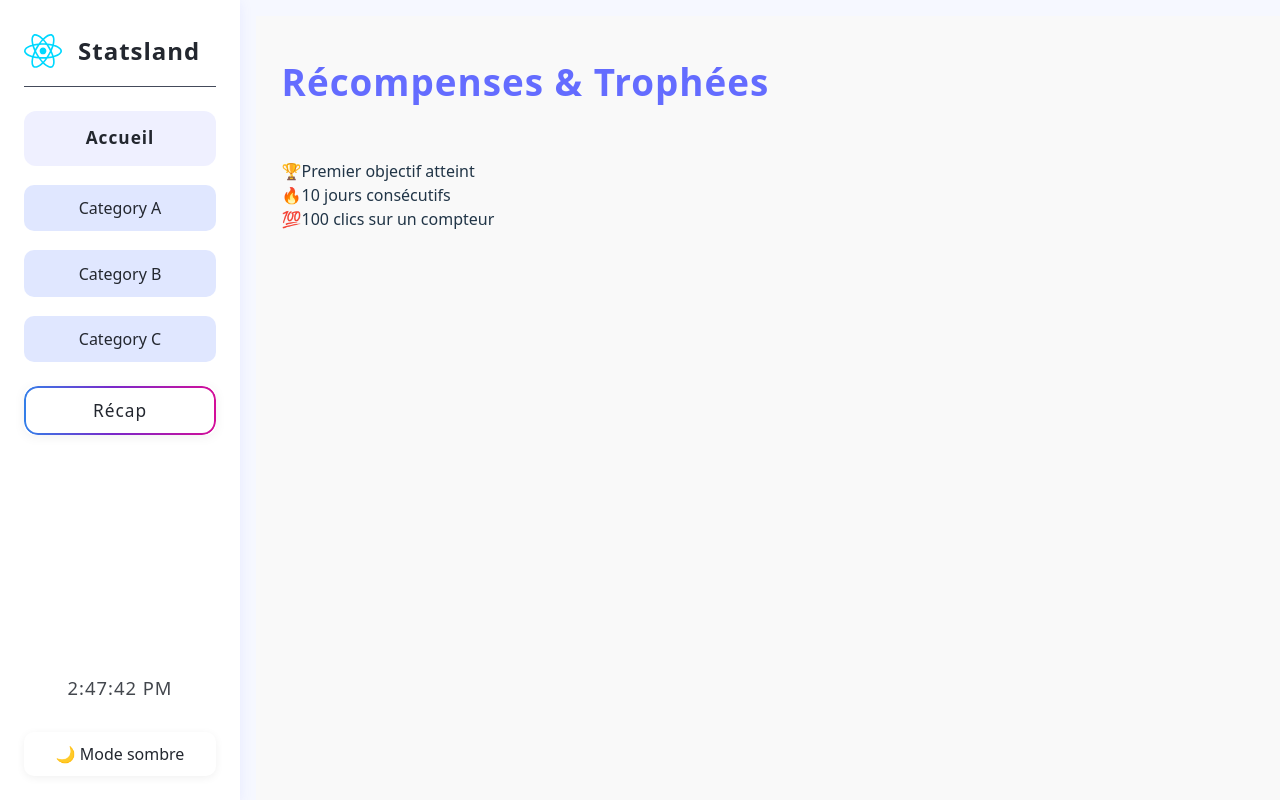
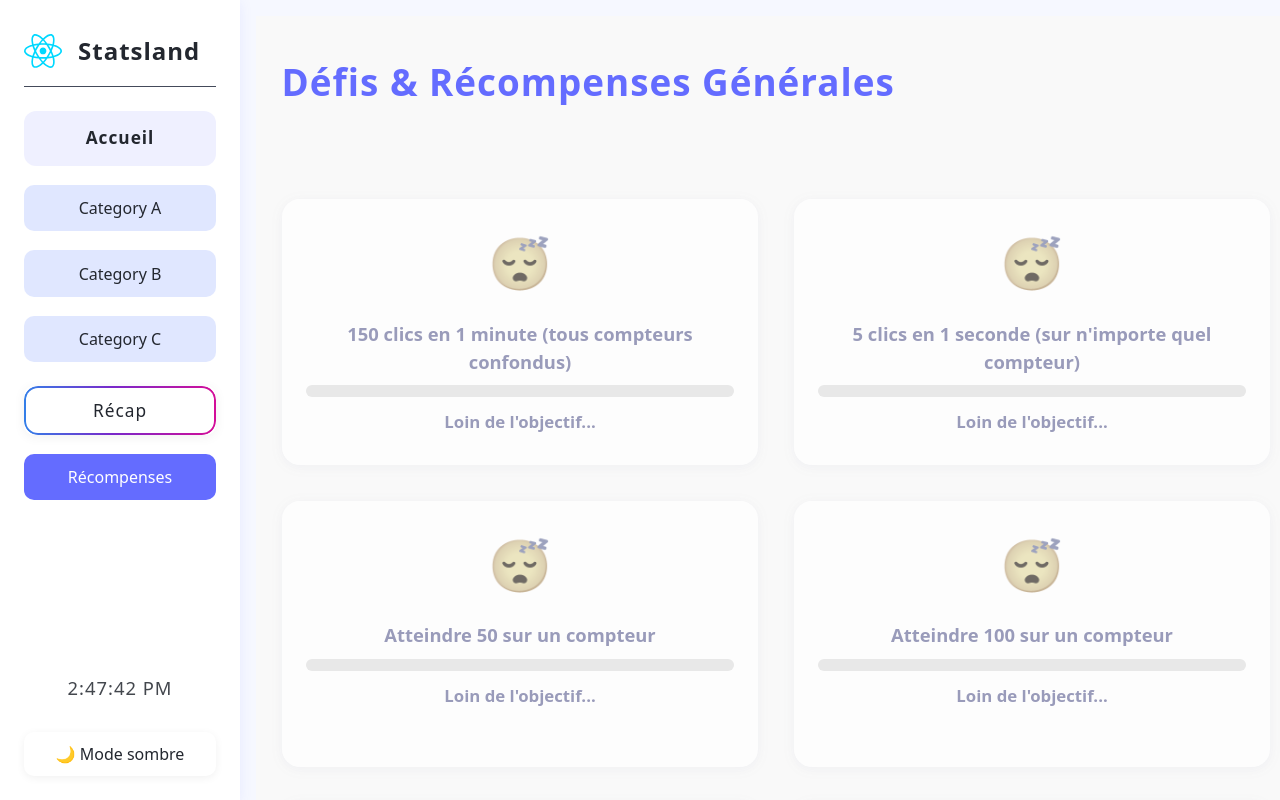
Before and after one commit to Tr-Evan/Statsland, a React (Vite) app: page /rewards in a window 1280 px wide. Built offline with nearby package versions, Linux system fonts and the light colour scheme.

Commit message:
feat: Update GraphFilters, Sidebar, and dashboards to enhance functionality and UI; add new rewards system and improve CSS grid layout

```diff
--- a/src/components/Sidebar.jsx
+++ b/src/components/Sidebar.jsx
@@ -40,6 +40,14 @@ const Sidebar = ({ theme, toggleTheme, config }) => {
               <span>Récap</span>
             </Link>
           </li>
+          <li>
+            <Link
+              to="/rewards"
+              className={location.pathname === '/rewards' ? 'active' : ''}
+            >
+              <span>Récompenses</span>
+            </Link>
+          </li>
         </ul>
       </nav>
       <div className="sidebar-bottom">
--- a/src/dashboards/CategoryA.jsx
+++ b/src/dashboards/CategoryA.jsx
@@ -14,13 +14,13 @@ function CategoryA({ config, setConfig }) {
   const counters = config.counters[categoryKey];
   const categoryLabel = config.categories.find(cat => cat.key === categoryKey)?.label || "Catégorie";
 
-  const [counts, setCounts] = usePersistentState('categoryA_counts', [0, 0, 0, 0]);
+  const [counts, setCounts] = usePersistentState('categoryA_counts', [0, 0, 0, 0, 0, 0]);
   const [history, setHistory] = usePersistentState('categoryA_history', []);
   const [period, setPeriod] = useState("7d");
   const [granularity, setGranularity] = useState("day");
   const [customRange, setCustomRange] = useState({start: "", end: ""});
-  const [visibleCounters, setVisibleCounters] = useState([true, true, true, true]);
-  const [objectifs, setObjectifs] = usePersistentState('objectifsA', [50, 50, 50, 50]);
+  const [visibleCounters, setVisibleCounters] = useState([true, true, true, true, true, true]);
+  const [objectifs, setObjectifs] = usePersistentState('objectifsA', [50, 50, 50, 50, 50, 50]);
   const [editIndex, setEditIndex] = useState(null);
   const [editDraft, setEditDraft] = useState({ label: "", color: "", objectif: 50 });
   const chartRef = useRef(null);
--- a/src/dashboards/CategoryB.jsx
+++ b/src/dashboards/CategoryB.jsx
@@ -14,13 +14,13 @@ function CategoryB({ config, setConfig }) {
   const counters = config.counters[categoryKey];
   const categoryLabel = config.categories.find(cat => cat.key === categoryKey)?.label || "Catégorie";
 
-  const [counts, setCounts] = usePersistentState('categoryB_counts', [0, 0, 0, 0]);
+  const [counts, setCounts] = usePersistentState('categoryB_counts', [0, 0, 0, 0, 0, 0]);
   const [history, setHistory] = usePersistentState('categoryB_history', []);
   const [period, setPeriod] = useState("7d");
   const [granularity, setGranularity] = useState("day");
   const [customRange, setCustomRange] = useState({start: "", end: ""});
-  const [visibleCounters, setVisibleCounters] = useState([true, true, true, true]);
-  const [objectifs, setObjectifs] = usePersistentState('objectifsB', [50, 50, 50, 50]);
+  const [visibleCounters, setVisibleCounters] = useState([true, true, true, true, true, true]);
+  const [objectifs, setObjectifs] = usePersistentState('objectifsB', [50, 50, 50, 50, 50, 50]);
   const [editIndex, setEditIndex] = useState(null);
   const [editDraft, setEditDraft] = useState({ label: "", color: "", objectif: 50 });
   const chartRef = useRef(null);
--- a/src/dashboards/CategoryC.jsx
+++ b/src/dashboards/CategoryC.jsx
@@ -14,13 +14,13 @@ function CategoryC({ config, setConfig }) {
   const counters = config.counters[categoryKey];
   const categoryLabel = config.categories.find(cat => cat.key === categoryKey)?.label || "Catégorie";
 
-  const [counts, setCounts] = usePersistentState('categoryC_counts', [0, 0, 0, 0]);
+  const [counts, setCounts] = usePersistentState('categoryC_counts', [0, 0, 0, 0, 0, 0]);
   const [history, setHistory] = usePersistentState('categoryC_history', []);
   const [period, setPeriod] = useState("7d");
   const [granularity, setGranularity] = useState("day");
   const [customRange, setCustomRange] = useState({start: "", end: ""});
-  const [visibleCounters, setVisibleCounters] = useState([true, true, true, true]);
-  const [objectifs, setObjectifs] = usePersistentState('objectifsA', [50, 50, 50, 50]);
+  const [visibleCounters, setVisibleCounters] = useState([true, true, true, true, true, true]);
+  const [objectifs, setObjectifs] = usePersistentState('objectifsC', [50, 50, 50, 50, 50, 50]);
   const [editIndex, setEditIndex] = useState(null);
   const [editDraft, setEditDraft] = useState({ label: "", color: "", objectif: 50 });
   const chartRef = useRef(null);
--- a/src/dashboards/Rewards.jsx
+++ b/src/dashboards/Rewards.jsx
@@ -1,25 +1,233 @@
-import React from "react";
-import '../styles/Dashboard.css';
+import React, { useMemo } from "react";
+import "../styles/Dashboard.css";
 
-const trophies = [
-  { icon: "🏆", label: "Premier objectif atteint" },
-  { icon: "🔥", label: "10 jours consécutifs" },
-  { icon: "💯", label: "100 clics sur un compteur" },
-  // Ajoute d'autres trophées ici
+// Exemple d'accès aux données globales (à adapter selon ton archi)
+import { usePersistentState } from "../hooks/usePersistentState";
+
+// Liste d'objectifs généraux ludiques
+const GENERAL_GOALS = [
+  {
+    id: "click_150_minute",
+    label: "150 clics en 1 minute (tous compteurs confondus)",
+    emoji: ["😴", "🙂", "😮", "🎉"],
+    check: ({ history }) => {
+      // Cherche une fenêtre de 1 minute avec 150 clics
+      if (!history.length) return 0;
+      let max = 0;
+      for (let i = 0; i < history.length; i++) {
+        const t0 = new Date(history[i].time).getTime();
+        let count = 1;
+        for (let j = i + 1; j < history.length; j++) {
+          const t1 = new Date(history[j].time).getTime();
+          if (t1 - t0 <= 60000) count++;
+          else break;
+        }
+        if (count > max) max = count;
+      }
+      return Math.min(max / 150, 1);
+    }
+  },
+  {
+    id: "click_5_second",
+    label: "5 clics en 1 seconde (sur n'importe quel compteur)",
+    emoji: ["😴", "🙂", "😮", "⚡"],
+    check: ({ history }) => {
+      if (!history.length) return 0;
+      let max = 0;
+      for (let i = 0; i < history.length; i++) {
+        const t0 = new Date(history[i].time).getTime();
+        let count = 1;
+        for (let j = i + 1; j < history.length; j++) {
+          const t1 = new Date(history[j].time).getTime();
+          if (t1 - t0 <= 1000) count++;
+          else break;
+        }
+        if (count > max) max = count;
+      }
+      return Math.min(max / 5, 1);
+    }
+  },
+  {
+    id: "reach_50",
+    label: "Atteindre 50 sur un compteur",
+    emoji: ["😴", "🙂", "😮", "🏅"],
+    check: ({ counts }) => Math.min(Math.max(...counts) / 50, 1)
+  },
+  {
+    id: "reach_100",
+    label: "Atteindre 100 sur un compteur",
+    emoji: ["😴", "🙂", "😮", "🏆"],
+    check: ({ counts }) => Math.min(Math.max(...counts) / 100, 1)
+  },
+  {
+    id: "reach_250",
+    label: "Atteindre 250 sur un compteur",
+    emoji: ["😴", "🙂", "😮", "🥇"],
+    check: ({ counts }) => Math.min(Math.max(...counts) / 250, 1)
+  },
+  {
+    id: "reach_500",
+    label: "Atteindre 500 sur un compteur",
+    emoji: ["😴", "🙂", "😮", "👑"],
+    check: ({ counts }) => Math.min(Math.max(...counts) / 500, 1)
+  },
+  {
+    id: "all_50",
+    label: "Tous les compteurs à 50+",
+    emoji: ["😴", "🙂", "😮", "🌈"],
+    check: ({ counts }) => Math.min(Math.min(...counts) / 50, 1)
+  },
+  {
+    id: "all_100",
+    label: "Tous les compteurs à 100+",
+    emoji: ["😴", "🙂", "😮", "🌟"],
+    check: ({ counts }) => Math.min(Math.min(...counts) / 100, 1)
+  }
 ];
 
+// Palette d'animations CSS
+const anims = [
+  "emoji-far",
+  "emoji-mid",
+  "emoji-close",
+  "emoji-win"
+];
+
+// Utilitaire pour trouver le palier d'emoji
+function getEmojiStep(progress) {
+  if (progress >= 1) return 3;
+  if (progress >= 0.85) return 2;
+  if (progress >= 0.5) return 1;
+  return 0;
+}
+
 export default function Rewards() {
+  // Récupère les données réelles des catégories (exemple avec CategoryA)
+  const [countsA] = usePersistentState("categoryA_counts", [0,0,0,0,0,0]);
+  const [countsB] = usePersistentState("categoryB_counts", [0,0,0,0,0,0]);
+  const [countsC] = usePersistentState("categoryC_counts", [0,0,0,0,0,0]);
+  const [historyA] = usePersistentState("categoryA_history", []);
+  const [historyB] = usePersistentState("categoryB_history", []);
+  const [historyC] = usePersistentState("categoryC_history", []);
+
+  // Fusionne toutes les données
+  const allCounts = [...countsA, ...countsB, ...countsC];
+  const allHistory = useMemo(() => [...historyA, ...historyB, ...historyC].sort((a, b) => new Date(a.time) - new Date(b.time)), [historyA, historyB, historyC]);
+
+  // Calcule la progression de chaque objectif général
+  const goals = GENERAL_GOALS.map(goal => {
+    const progress = goal.check({ counts: allCounts, history: allHistory });
+    const step = getEmojiStep(progress);
+    return {
+      ...goal,
+      progress,
+      step,
+      emoji: goal.emoji[step],
+      anim: anims[step]
+    };
+  });
+
   return (
     <div className="dashboard">
-      <h2>Récompenses & Trophées</h2>
-      <div className="rewards-grid">
-        {trophies.map((t, i) => (
-          <div className="reward-card" key={i}>
-            <span className="reward-icon">{t.icon}</span>
-            <span className="reward-label">{t.label}</span>
+      <h2>Défis & Récompenses Générales</h2>
+      <div className="rewards-goals-grid" style={{
+        display: "grid",
+        gridTemplateColumns: "repeat(auto-fit, minmax(320px, 1fr))",
+        gap: "2.2rem",
+        margin: "2.5rem 0"
+      }}>
+        {goals.map((g, i) => (
+          <div
+            key={g.id}
+            className={`reward-goal-card ${g.anim}`}
+            style={{
+              background: "#fff",
+              borderRadius: 18,
+              boxShadow: "0 2px 12px 0 rgba(100,108,255,0.10)",
+              padding: "2em 1.5em 1.5em 1.5em",
+              position: "relative",
+              display: "flex",
+              flexDirection: "column",
+              alignItems: "center",
+              minHeight: 210,
+              overflow: "hidden"
+            }}
+          >
+            <div style={{ fontSize: "3.2em", marginBottom: 12, animation: g.progress >= 1 ? "emoji-pop 1.2s infinite alternate" : "emoji-bounce 1.2s infinite alternate" }}>
+              {g.emoji}
+            </div>
+            <div style={{ fontWeight: 700, fontSize: "1.15em", color: "#646cff", marginBottom: 10, textAlign: "center" }}>
+              {g.label}
+            </div>
+            <div style={{ width: "100%", marginBottom: 10 }}>
+              <div style={{
+                height: 12,
+                borderRadius: 7,
+                background: "#e0e0e0",
+                overflow: "hidden",
+                position: "relative"
+              }}>
+                <div style={{
+                  width: `${Math.min(g.progress, 1) * 100}%`,
+                  height: "100%",
+                  background: g.progress >= 1 ? "#ffd600" : "#646cff",
+                  transition: "width 0.7s cubic-bezier(.4,0,.2,1)",
+                  borderRadius: 7,
+                  boxShadow: g.progress >= 1 ? "0 0 12px 3px gold" : "none",
+                  animation: g.progress >= 1 ? "goal-blink 1.2s infinite alternate" : "none"
+                }} />
+              </div>
+            </div>
+            <div style={{
+              fontWeight: 600,
+              color: g.progress >= 1 ? "#ffd600" : "#646cff",
+              fontSize: "1.05em",
+              marginBottom: 6,
+              marginTop: 2
+            }}>
+              {g.progress >= 1
+                ? "Défi remporté !"
+                : g.progress >= 0.85
+                  ? "Bientôt gagné !"
+                  : g.progress >= 0.5
+                    ? "On y arrive !"
+                    : "Loin de l'objectif..."}
+            </div>
+            {g.progress >= 1 && (
+              <div style={{
+                position: "absolute",
+                top: 10,
+                right: 18,
+                fontSize: "2.2em",
+                animation: "emoji-pop 1.2s infinite alternate"
+              }}>
+                {g.emoji}
+              </div>
+            )}
           </div>
         ))}
       </div>
+      <style>
+        {`
+        @keyframes goal-blink {
+          0% { box-shadow: 0 0 12px 3px gold; }
+          100% { box-shadow: 0 0 24px 8px #ffd600; }
+        }
+        @keyframes emoji-pop {
+          0% { transform: scale(1);}
+          100% { transform: scale(1.18);}
+        }
+        @keyframes emoji-bounce {
+          0% { transform: translateY(0);}
+          50% { transform: translateY(-8px);}
+          100% { transform: translateY(0);}
+        }
+        .emoji-far { filter: grayscale(0.7) opacity(0.7);}
+        .emoji-mid { filter: grayscale(0.3) opacity(0.9);}
+        .emoji-close { filter: grayscale(0) opacity(1);}
+        .emoji-win { filter: drop-shadow(0 0 8px gold);}
+        `}
+      </style>
     </div>
   );
 }
```
Also changed, not shown: src/components/GraphFilters.jsx (+0 -27 lines), src/hooks/useStatslandConfig.js (+13 -5 lines), src/styles/Dashboard.css (+8 -1 lines).
